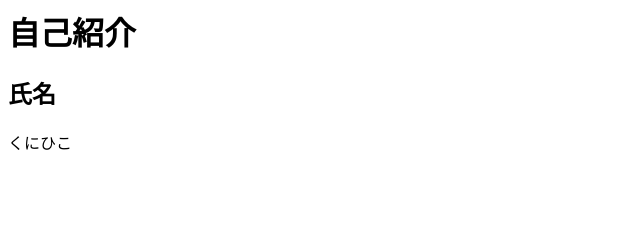
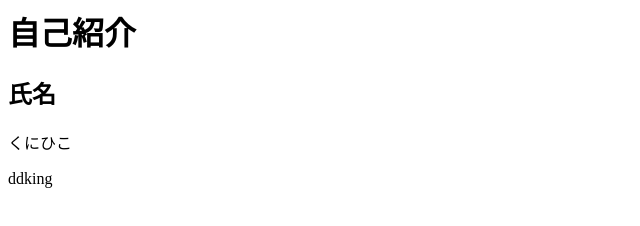
Before and after one commit to Team-Early-Bird/test, a plain HTML site: page index.html in a window 1280 px wide. Shown: the full height of the page, 0-640 px from the left. Drawn offline with Linux system fonts and the light colour scheme.

Commit message:
名前の追加

```diff
--- a/index.html
+++ b/index.html
@@ -2,3 +2,4 @@
 <!-- 氏名 -->
 <h2 class="name">氏名</h2>
 <p>くにひこ</p>
+<p>ddking</p>
```
